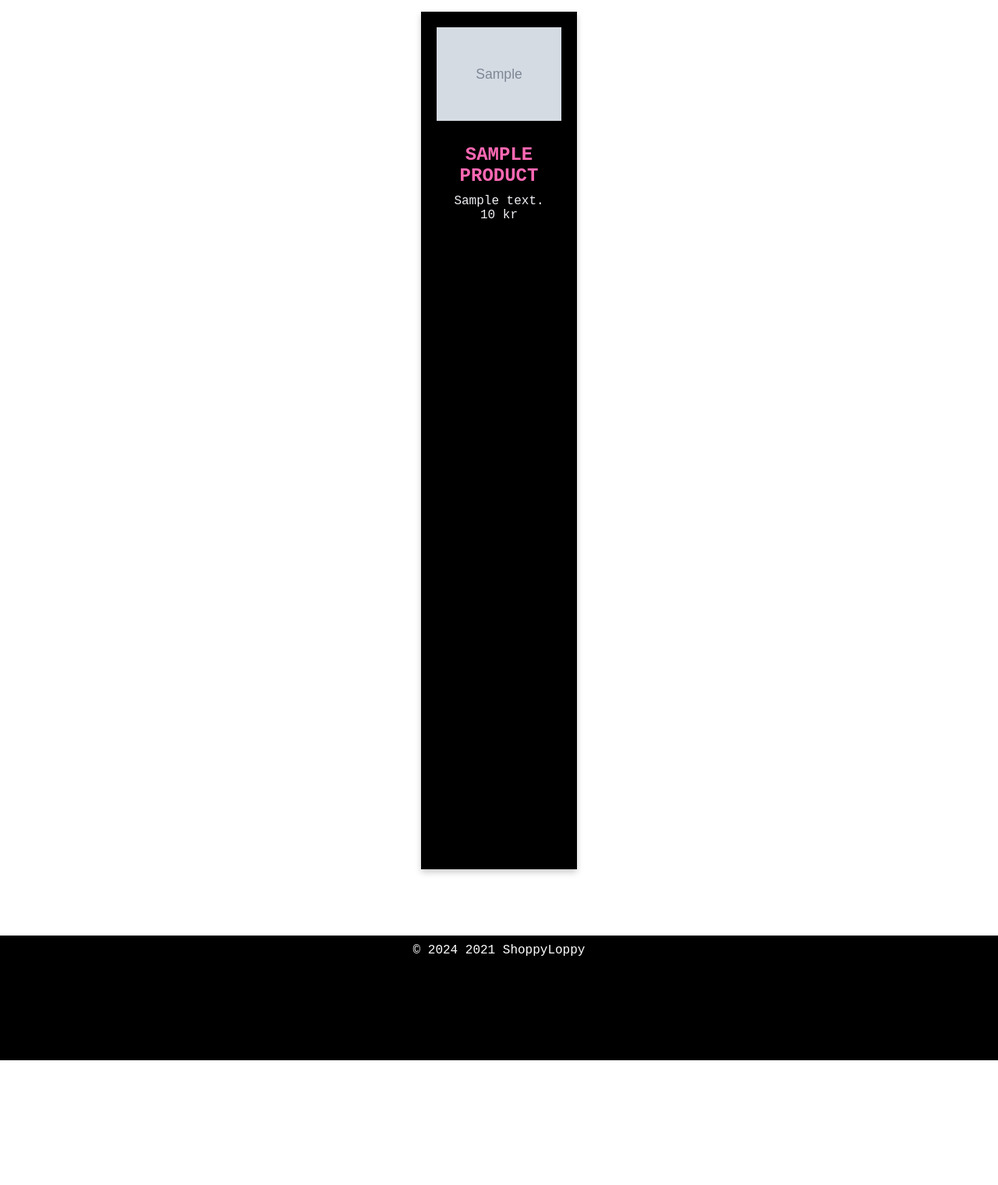
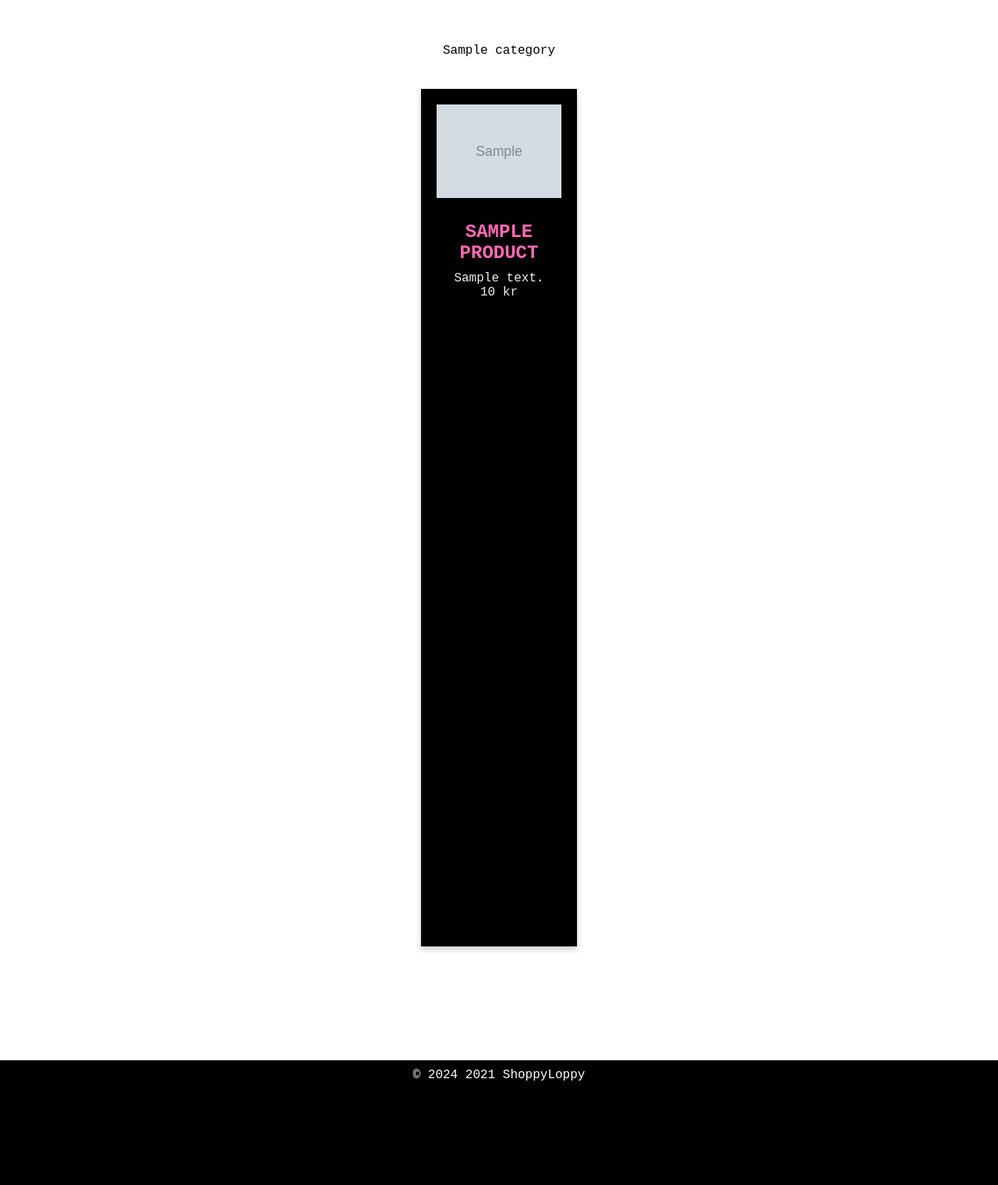
Before and after one commit to Mercedesemiliea/shoppyloppy, a PHP site: page /products.php in a window 1280 px wide. Shown: the part 80-1600 px from the top of the page at 78% size. Before the commit the page ends 1440 px from the top, so only its background shows below. Run offline with PHP 8.4, Linux system fonts and the light colour scheme; tables that the repository leaves empty or names only in its code hold one stand-in row (values such as "Sample post"); grey boxes marked "Sample" are stand-in pictures.

```diff
--- a/db.php
+++ b/db.php
@@ -19,3 +19,11 @@ try {
     echo "Kunde inte hämta produkter: " . $e->getMessage();
     exit;
 }
+
+try {
+    $stmt = $pdo->query("SELECT id, name FROM categories");
+    $categories = $stmt->fetchAll();
+} catch (PDOException $e) {
+    echo "Kunde inte hämta kategorier: " . $e->getMessage();
+    exit;
+}
--- a/products.php
+++ b/products.php
@@ -8,12 +8,30 @@
     <body>
         <?php include "navbar.php"; ?>
         <div class="products-background">
+        <div class="category-links">
+            <?php
+            include "db.php";
+            $stmt = $pdo->prepare("SELECT id, name FROM categories");
+            $stmt->execute();
+            $categories = $stmt->fetchAll();
+            foreach ($categories as $category): ?>
+                <a href="products.php?category_id=<?php echo $category['id']; ?>"><?php echo htmlspecialchars($category['name']); ?></a>
+            <?php endforeach; ?>
+        </div>
             <div class="products-container">
             <?php
-                    include "db.php";
-                    $stmt = $pdo->prepare("SELECT  * FROM products");
-                    $stmt->execute();
+            $category_id = isset($_GET['category_id']) ? $_GET['category_id'] : null;
+
+            $query = "SELECT * FROM products";
+            $params = [];
+            if ($category_id) {
+                $query .= " WHERE category_id = ?";
+                $params[] = $category_id;
+            }
+            $stmt = $pdo->prepare($query);
+            $stmt->execute($params);
             $products = $stmt->fetchAll();
+
             foreach ($products as $product) {
                 echo "<div class='product'>";
                 echo "<img src='public/{$product['image_url']}' alt='{$product['name']}'>";
--- a/style.css
+++ b/style.css
@@ -116,7 +116,7 @@ h3 {
     justify-content: center;
     align-items: center;
     flex-direction: column;
-    height: 160vh;
+    height: 180vh;
     width: 100%;
 }
 
@@ -158,6 +158,23 @@ h3 {
     color: white;
 }
 
+.category-links {
+    margin-bottom: 20px;
+    text-align: center;
+}
+
+.category-links a {
+    display: inline-block;
+    color: rgb(0, 0, 0);
+    text-decoration: none;
+    margin: 0 10px;
+}
+
+.category-links a:hover {
+    background-color: #ddd;
+}
+
+/*navigering*/
 .navbar {
     background-color: #000000;
     text-transform: uppercase;
```
Lines whose indentation alone changed are shown as unchanged.
